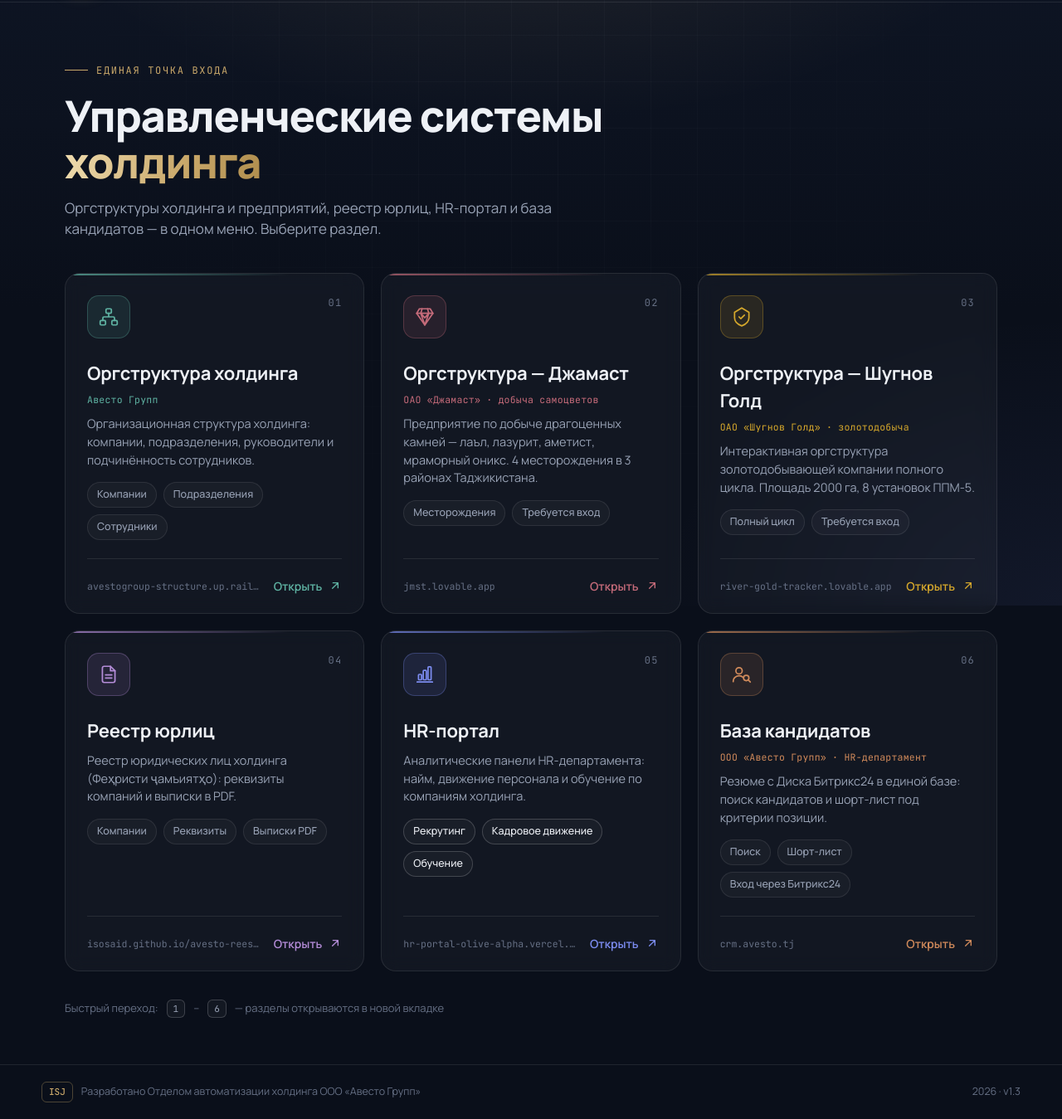
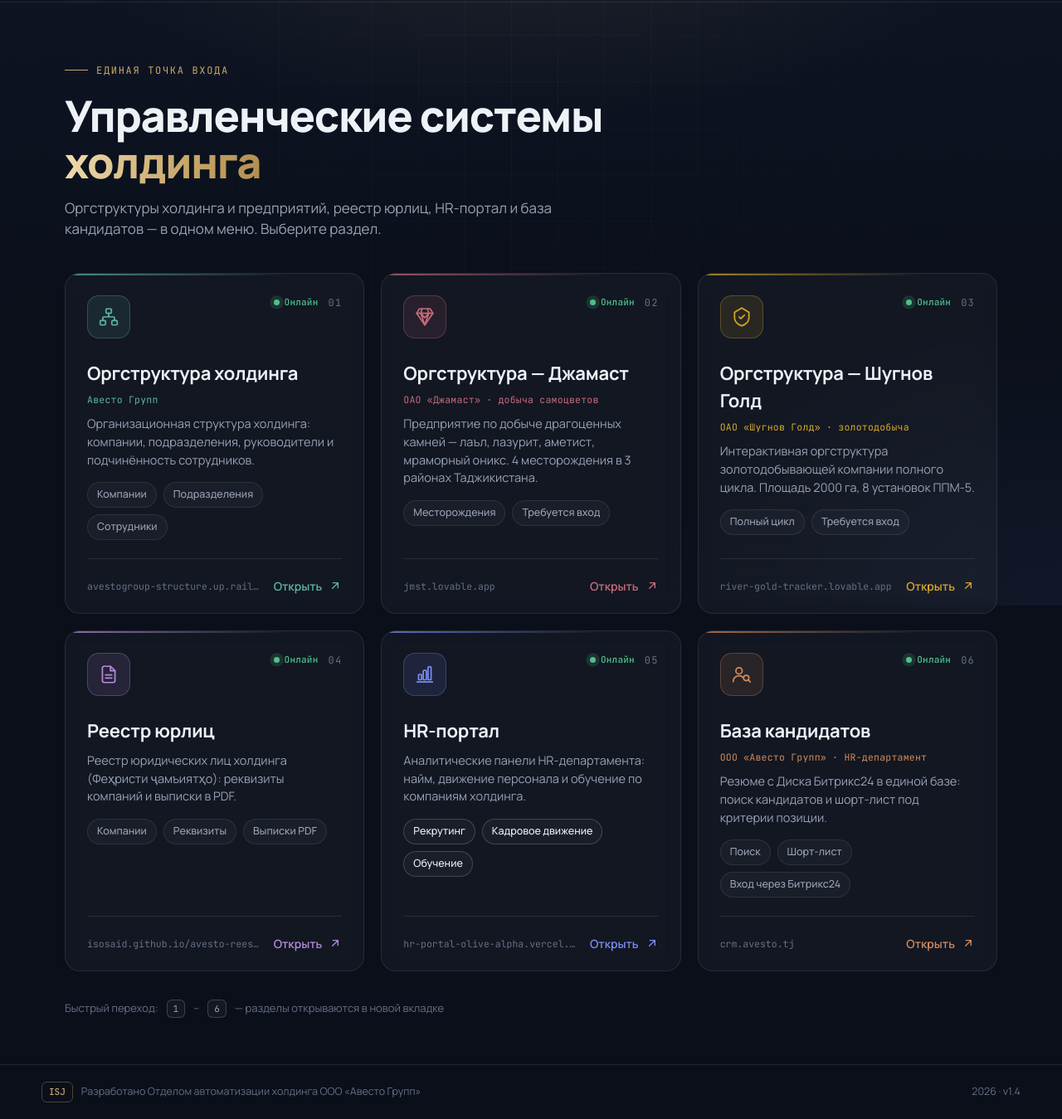
Before and after one commit to isosaid/portal-rukovodstva, a plain HTML site: page index.html in a window 1280 px wide. Shown: the part 70-1419 px from the top of the page at 83% size. Drawn offline with Linux system fonts and the light colour scheme.

Commit message:
Добавить индикатор «Онлайн» на карточки главной
Co-Authored-By: Claude Opus 4.8 <noreply@anthropic.com>
Claude-Session: https://claude.ai/code/session_01JKPEee1cxq4BebRLkwLgUL

```diff
--- a/index.html
+++ b/index.html
@@ -133,6 +133,9 @@
   }
   .icon svg{width:26px;height:26px}
   .num{font-family:var(--mono);font-size:12px;color:var(--faint);letter-spacing:.1em}
+  .online{display:inline-flex;align-items:center;gap:6px;margin-left:auto;margin-right:12px;font-family:var(--mono);font-size:11px;font-weight:500;color:var(--ok);letter-spacing:.02em}
+  .online i{width:7px;height:7px;border-radius:50%;background:var(--ok);box-shadow:0 0 0 0 rgba(79,191,139,.55);animation:pulse 2.2s infinite}
+  @keyframes pulse{0%{box-shadow:0 0 0 0 rgba(79,191,139,.5)}70%{box-shadow:0 0 0 7px rgba(79,191,139,0)}100%{box-shadow:0 0 0 0 rgba(79,191,139,0)}}
   .sub{margin:-2px 0 10px;font-family:var(--mono);font-size:11.5px;letter-spacing:.02em;color:var(--c)}
   .card h2{margin:0 0 8px;font-size:22px;font-weight:700;letter-spacing:-.01em}
   .card p{margin:0;font-size:14.5px;color:var(--muted)}
@@ -187,6 +190,7 @@
   }
   @media (prefers-reduced-motion:reduce){
     .card{animation:none;opacity:1;transform:none;transition:none}
+    .online i{animation:none}
     .go svg{transition:none}
   }
 </style>
@@ -229,6 +233,7 @@
           <div class="icon" aria-hidden="true">
             <svg viewBox="0 0 24 24" fill="none" stroke="currentColor" stroke-width="1.6" stroke-linecap="round" stroke-linejoin="round"><rect x="9" y="3" width="6" height="5" rx="1.2"/><rect x="2.5" y="16" width="6" height="5" rx="1.2"/><rect x="15.5" y="16" width="6" height="5" rx="1.2"/><path d="M12 8v4M5.5 16v-2.5a1.5 1.5 0 0 1 1.5-1.5h10a1.5 1.5 0 0 1 1.5 1.5V16"/></svg>
           </div>
+          <span class="online"><i></i>Онлайн</span>
           <span class="num">01</span>
         </div>
         <h2>Оргструктура холдинга</h2>
@@ -253,6 +258,7 @@
           <div class="icon" aria-hidden="true">
             <svg viewBox="0 0 24 24" fill="none" stroke="currentColor" stroke-width="1.6" stroke-linecap="round" stroke-linejoin="round"><path d="M6 3h12l3 5-9 13L3 8z"/><path d="M3 8h18M9 3 7.5 8 12 21 16.5 8 15 3M7.5 8 12 13l4.5-5"/></svg>
           </div>
+          <span class="online"><i></i>Онлайн</span>
           <span class="num">02</span>
         </div>
         <h2>Оргструктура — Джамаст</h2>
@@ -277,6 +283,7 @@
           <div class="icon" aria-hidden="true">
             <svg viewBox="0 0 24 24" fill="none" stroke="currentColor" stroke-width="1.6" stroke-linecap="round" stroke-linejoin="round"><path d="M12 2 4 7v6c0 5 3.5 7.5 8 9 4.5-1.5 8-4 8-9V7z"/><path d="m9 12 2 2 4-4"/></svg>
           </div>
+          <span class="online"><i></i>Онлайн</span>
           <span class="num">03</span>
         </div>
         <h2>Оргструктура — Шугнов Голд</h2>
@@ -301,6 +308,7 @@
           <div class="icon" aria-hidden="true">
             <svg viewBox="0 0 24 24" fill="none" stroke="currentColor" stroke-width="1.6" stroke-linecap="round" stroke-linejoin="round"><path d="M14 3H7a2 2 0 0 0-2 2v14a2 2 0 0 0 2 2h10a2 2 0 0 0 2-2V8z"/><path d="M14 3v5h5"/><path d="M8.5 12.5h7M8.5 16h7"/></svg>
           </div>
+          <span class="online"><i></i>Онлайн</span>
           <span class="num">04</span>
         </div>
         <h2>Реестр юрлиц</h2>
@@ -324,6 +332,7 @@
           <div class="icon" aria-hidden="true">
             <svg viewBox="0 0 24 24" fill="none" stroke="currentColor" stroke-width="1.6" stroke-linecap="round" stroke-linejoin="round"><path d="M3.5 20.5h17"/><rect x="5" y="12" width="3.4" height="6" rx=".8"/><rect x="10.3" y="7.5" width="3.4" height="10.5" rx=".8"/><rect x="15.6" y="3.5" width="3.4" height="14.5" rx=".8"/></svg>
           </div>
+          <span class="online"><i></i>Онлайн</span>
           <span class="num">05</span>
         </div>
         <h2>HR-портал</h2>
@@ -349,6 +358,7 @@
           <div class="icon" aria-hidden="true">
             <svg viewBox="0 0 24 24" fill="none" stroke="currentColor" stroke-width="1.6" stroke-linecap="round" stroke-linejoin="round"><circle cx="9" cy="8" r="3.5"/><path d="M2.5 20a6.5 6.5 0 0 1 11-4.7"/><circle cx="17" cy="16" r="3"/><path d="m19.2 18.2 2.3 2.3"/></svg>
           </div>
+          <span class="online"><i></i>Онлайн</span>
           <span class="num">06</span>
         </div>
         <h2>База кандидатов</h2>
@@ -377,7 +387,7 @@
 <footer>
   <div class="wrap fbar">
     <span class="isj"><i>ISJ</i> Разработано Отделом автоматизации холдинга ООО «Авесто Групп»</span>
-    <span>2026 · v1.3</span>
+    <span>2026 · v1.4</span>
   </div>
 </footer>
 
```
